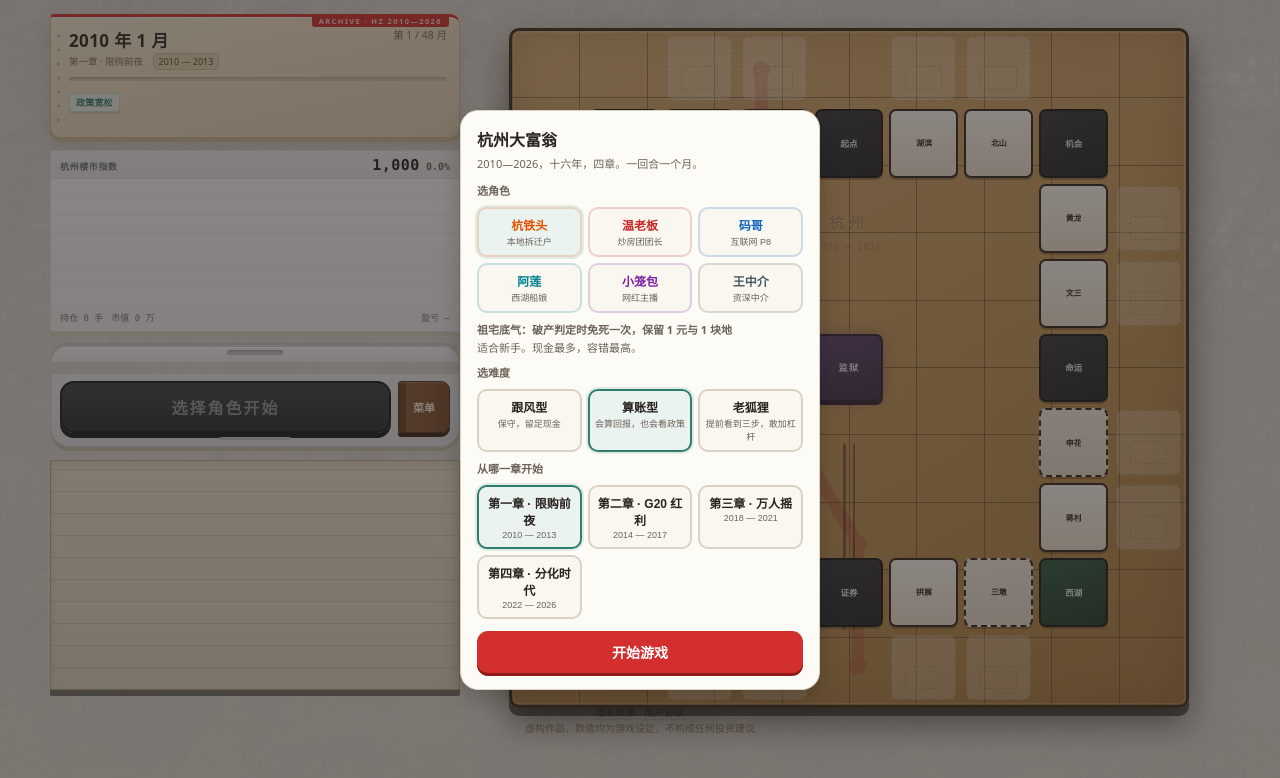
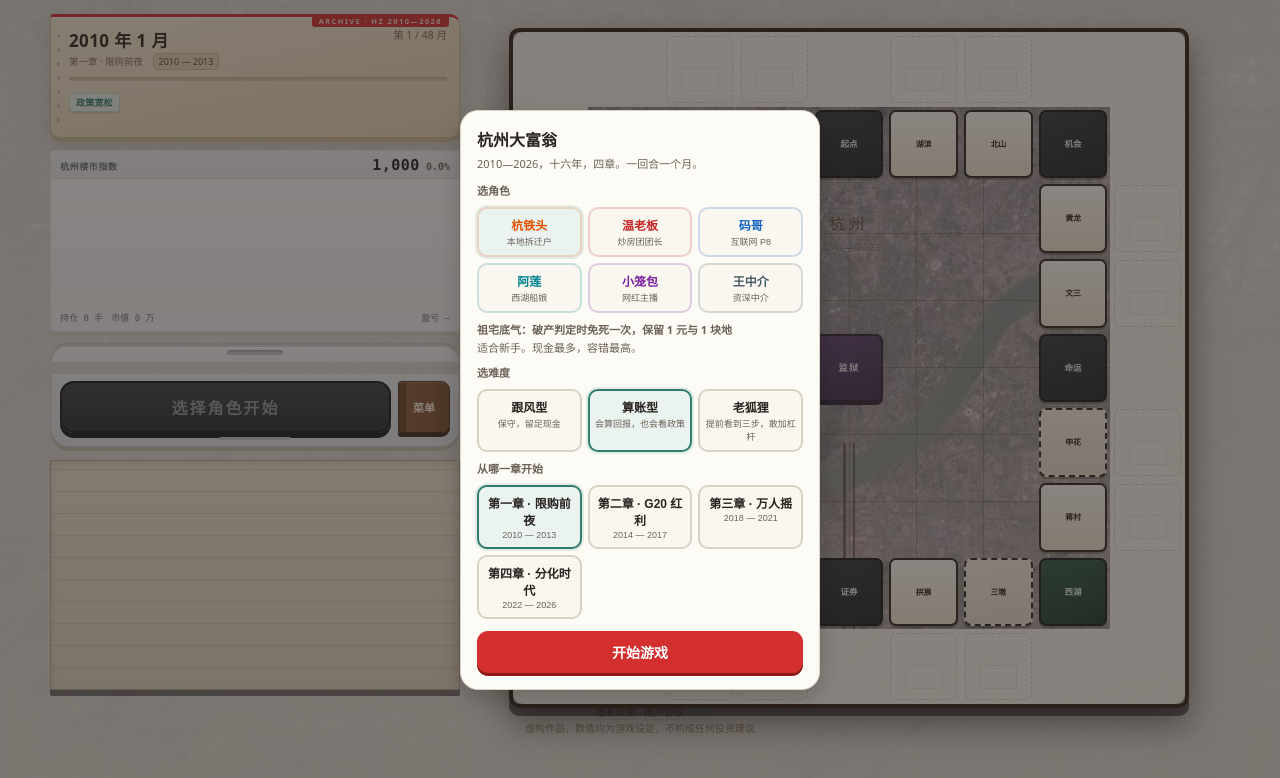
Before and after one commit to Doublove/hangzhou-tycoon, a website: page index.html in a window 1280 px wide. Drawn offline with Linux system fonts and the light colour scheme.

Commit message:
chore: sync 2 local commits
- fix(board): raise owner tint to 60% so all four player colours read
- style(board): satellite backdrop, light band behind buildings, thinner owner tint

```diff
--- a/game.js
+++ b/game.js
@@ -782,11 +782,19 @@ function renderBoard(){
   const wrap = $("#boardWrap");
   /* 底图换成当前章节结束年份的地铁线网 */
   wrap.style.setProperty("--metro", `var(--metro${state.chapter})`);
-  wrap.querySelectorAll(".cell,.token,.oldring,.bslot,.jailwire,.chainlink").forEach(n => n.remove());
+  wrap.querySelectorAll(".cell,.token,.oldring,.bslot,.bband,.jailwire,.chainlink").forEach(n => n.remove());
   const cells = curCells();
 
   /* 旧环不再画成内嵌圆环：方形棋盘里圆形只会干扰视线，
      已沉降环的信息在 HUD 的「旧环资产」里给出。 */
+
+  /* 建筑带底板：上下左右四条浅色带，让建筑槽站在一片干净的底上，
+     而不是直接压在棋盘纹理上（对应示意图里紫框所在的白区） */
+  ["top", "bottom", "left", "right"].forEach(side => {
+    const b = document.createElement("div");
+    b.className = "bband " + side;
+    wrap.appendChild(b);
+  });
 
   /* 建筑槽：每个地块外侧紧邻的一格，常驻。
      空地是虚线空框，买入并建房后槽里出现对应等级的房子。
@@ -846,9 +854,7 @@ function renderCells(){
     if (cell.owner){
       el.classList.add("owned");
       el.style.setProperty("--owner", cell.owner.color);
-      /* 40% 的归属色在米色格子上偏淡，青/蓝系几乎看不出来；
-         提到 60% 后四个玩家的颜色才分得开 */
-      el.style.setProperty("--owner-soft", cell.owner.color + "99");
+      el.style.setProperty("--owner-soft", cell.owner.color + "66");
       bar.style.background = cell.owner.color;
     } else {
       el.classList.remove("owned");
--- a/index.html
+++ b/index.html
@@ -908,8 +908,43 @@
   #boardWrap .core{
     top:30%;z-index:1;pointer-events:none;
   }
-  #boardWrap .core b{font-size:15px;letter-spacing:5px;color:rgba(70,45,20,.34)}
-  #boardWrap .core span{font-size:8px;letter-spacing:1.6px;color:rgba(70,45,20,.3)}
+  #boardWrap .core b{font-size:15px;letter-spacing:5px;color:rgba(58,38,16,.62);text-shadow:0 1px 0 rgba(255,255,255,.5)}
+  #boardWrap .core span{font-size:8px;letter-spacing:1.6px;color:rgba(58,38,16,.5);text-shadow:0 1px 0 rgba(255,255,255,.45)}
+
+
+  /* ==========================================================
+     V5：卫星图棋盘 + 建筑带底板
+     ========================================================== */
+  #boardWrap{
+    background:
+      repeating-linear-gradient(0deg, rgba(56,34,12,.24) 0 1px, transparent 1px 10%),
+      repeating-linear-gradient(90deg, rgba(56,34,12,.24) 0 1px, transparent 1px 10%),
+      linear-gradient(rgba(255,253,248,.34), rgba(243,236,222,.50)),
+      url("assets/hangzhou-satellite.jpg") center/cover no-repeat;
+    border-width:4px;
+    border-color:#2A1F14;
+  }
+  /* 地铁线网压在卫星图上要更淡，否则两层纹理打架 */
+  #boardWrap::before{opacity:.06}
+
+  /* 建筑带：上下左右四条浅色底板，把建筑槽和棋盘主体分开 */
+  #boardWrap .bband{
+    position:absolute;z-index:0;pointer-events:none;
+    background:rgba(253,250,244,.96);
+  }
+  #boardWrap .bband.top   {left:0;top:0;width:100%;height:11.12%;border-radius:10px 10px 0 0}
+  #boardWrap .bband.bottom{left:0;bottom:0;width:100%;height:11.12%;border-radius:0 0 10px 10px}
+  #boardWrap .bband.left  {left:0;top:11.12%;width:11.12%;height:77.76%}
+  #boardWrap .bband.right {right:0;top:11.12%;width:11.12%;height:77.76%}
+
+  /* 槽位背景交给底板，自己只留虚线框 */
+  #boardWrap .bslot{
+    margin:4px;background:none;
+    border-color:rgba(120,80,40,.24);
+  }
+  #boardWrap .bslot.empty::after{
+    border-color:rgba(120,80,40,.18);
+  }
 
 </style>
 </head>
```
Also changed, not shown: CHANGELOG.md, README.md.
